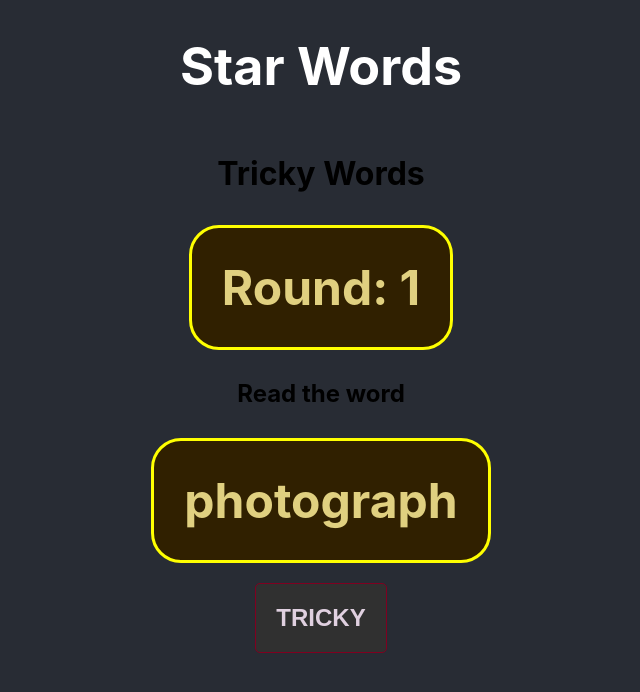
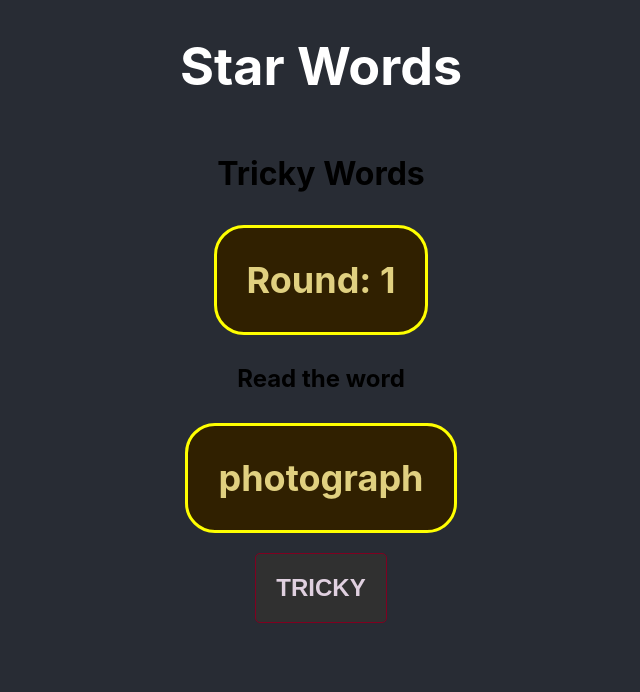
Before and after one commit to gogbuehi/star-words-v2, a React (Create React App) app: page / in a window 1280 px wide. Shown: the top 692 px of the page, without its empty margins (319-959 px from the left). Built offline with nearby package versions, Linux system fonts and the light colour scheme.

Commit message:
Setting font-size in px

```diff
--- a/src/app-main/TrickyWords.tsx
+++ b/src/app-main/TrickyWords.tsx
@@ -51,7 +51,7 @@ const WordBox = styled.div`
   color: #e0d080;
   background-color: #302000;
   font-weight: bold;
-  font-size: xxx-large;
+  font-size: 36px;
   width: fit-content;
   display: inline-block;
 `;
```
